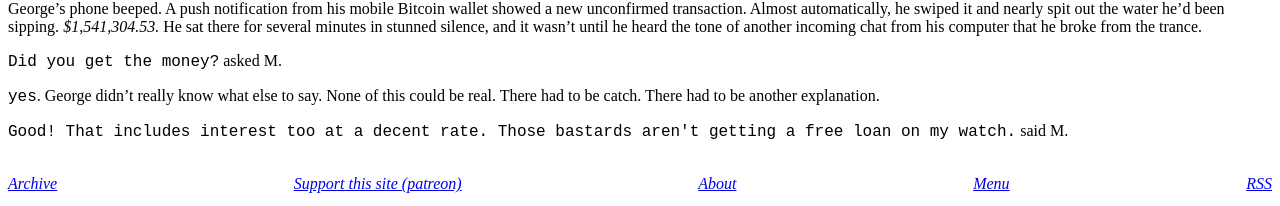
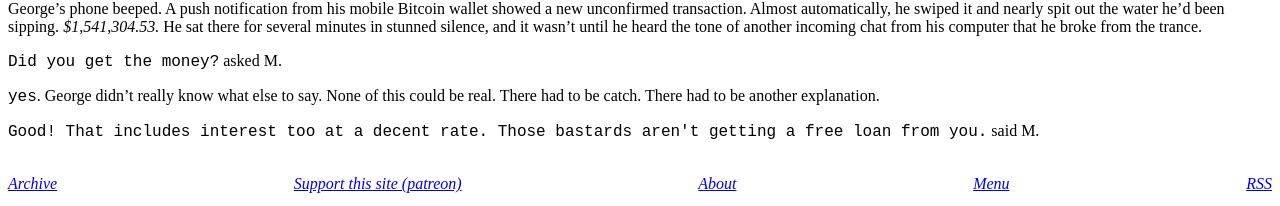
Before and after one commit to derykmakgill/website, a Jekyll site: the page built from tax.md, in a window 1280 px wide. Shown: the part 1655-1861 px from the top of the page. Built offline with Jekyll 4.4.1, drawn with Linux system fonts in a browser that asks for light colours.

Commit message:
Update tax.md

```diff
--- a/tax.md
+++ b/tax.md
@@ -96,4 +96,4 @@ George's phone beeped. A push notification from his mobile Bitcoin wallet showed
 
 <code style="font-family: courier new, monospace;">yes</code>. George didn't really know what else to say. None of this could be real. There had to be catch. There had to be another explanation.
 
-<code style="font-family: courier new, monospace;">Good! That includes interest too at a decent rate. Those bastards aren't getting a free loan on my watch.</code> said M.
+<code style="font-family: courier new, monospace;">Good! That includes interest too at a decent rate. Those bastards aren't getting a free loan from you.</code> said M.
```
